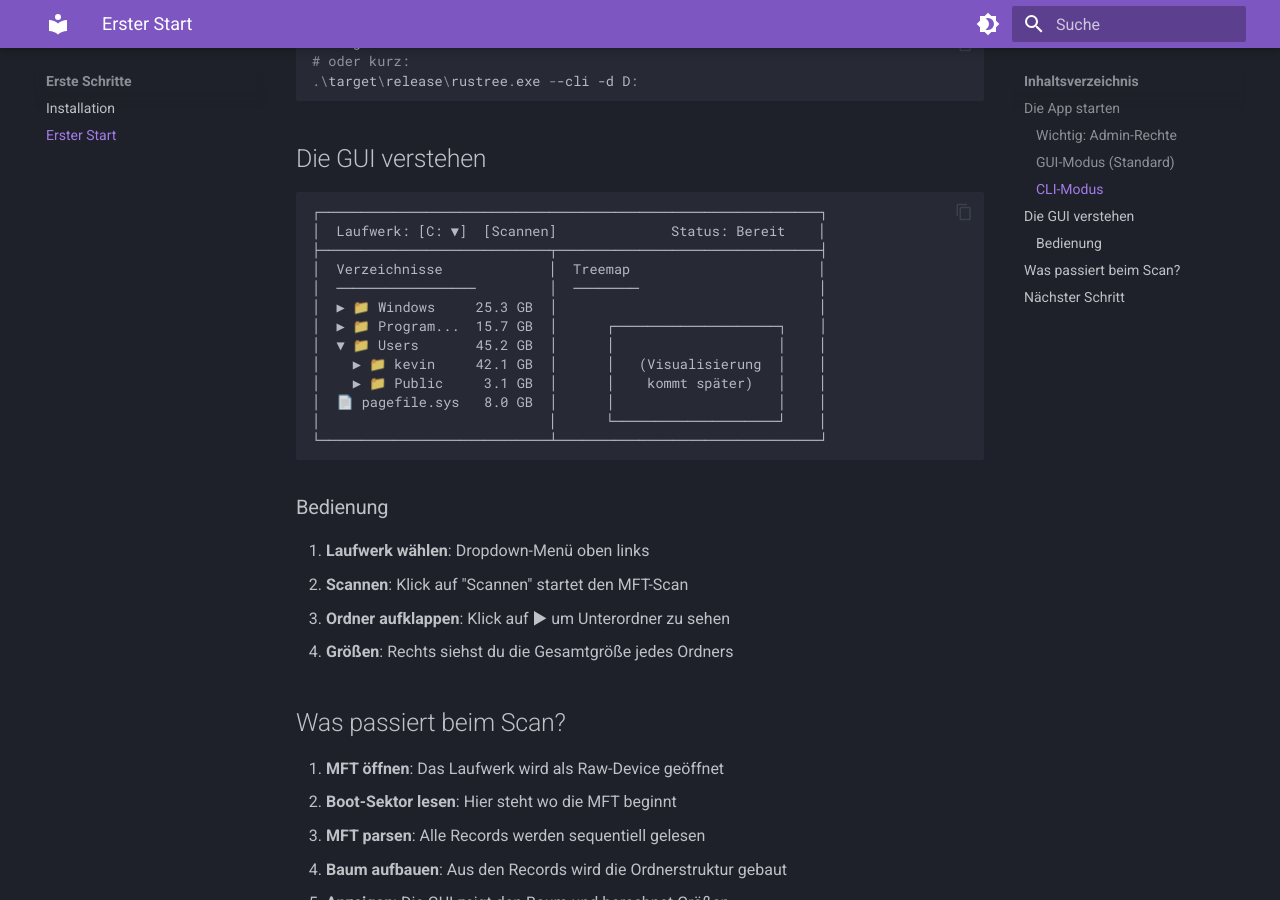
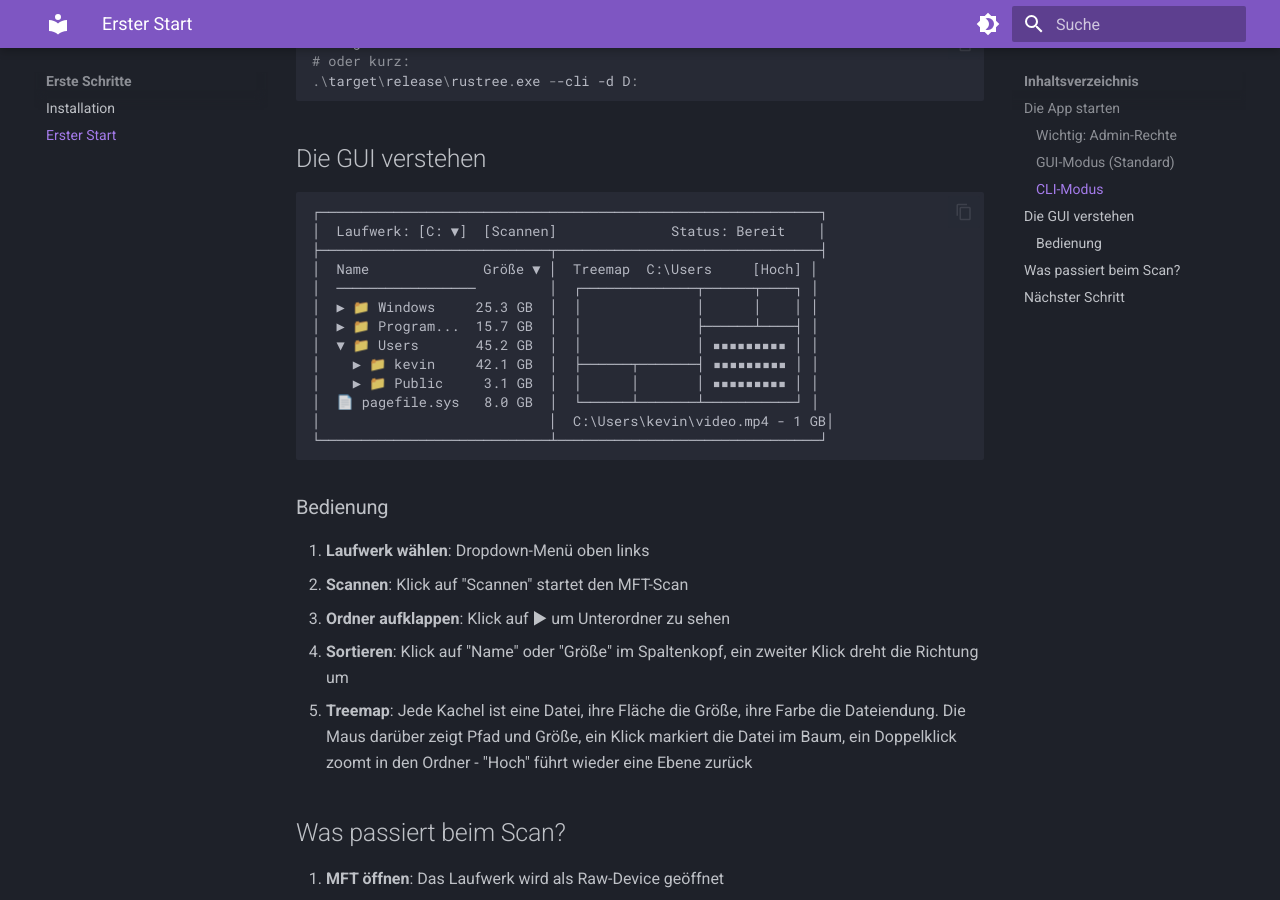
Before and after one commit to kmm-codes/rustree, an MkDocs documentation site: the page built from docs/getting-started/first-run.md, in a window 1280 px wide and 900 px high, scrolled down 957 px. Built offline with MkDocs 1.6.1 and Material for MkDocs 9.7.7, drawn with Linux system fonts in a browser that asks for light colours.

Commit message:
docs: Treemap, Sortierung und Scan-Zeiten beschreiben
Co-Authored-By: Claude Fable 5.1 <noreply@anthropic.com>
Claude-Session: https://claude.ai/code/session_01KvwsaMXntAnbvtLjoEdmPG

````diff
--- a/docs/getting-started/first-run.md
+++ b/docs/getting-started/first-run.md
@@ -47,15 +47,15 @@ Mit spezifischem Laufwerk:
 ┌─────────────────────────────────────────────────────────────┐
 │  Laufwerk: [C: ▼]  [Scannen]              Status: Bereit    │
 ├────────────────────────────┬────────────────────────────────┤
-│  Verzeichnisse             │  Treemap                       │
-│  ─────────────────         │  ────────                      │
-│  ▶ 📁 Windows     25.3 GB  │                                │
-│  ▶ 📁 Program...  15.7 GB  │      ┌────────────────────┐    │
-│  ▼ 📁 Users       45.2 GB  │      │                    │    │
-│    ▶ 📁 kevin     42.1 GB  │      │   (Visualisierung  │    │
-│    ▶ 📁 Public     3.1 GB  │      │    kommt später)   │    │
-│  📄 pagefile.sys   8.0 GB  │      │                    │    │
-│                            │      └────────────────────┘    │
+│  Name              Größe ▼ │  Treemap  C:\Users     [Hoch] │
+│  ─────────────────         │  ┌──────────────┬──────┬────┐ │
+│  ▶ 📁 Windows     25.3 GB  │  │              │      │    │ │
+│  ▶ 📁 Program...  15.7 GB  │  │              ├──────┴────┤ │
+│  ▼ 📁 Users       45.2 GB  │  │              │ ▪▪▪▪▪▪▪▪▪ │ │
+│    ▶ 📁 kevin     42.1 GB  │  ├──────┬───────┤ ▪▪▪▪▪▪▪▪▪ │ │
+│    ▶ 📁 Public     3.1 GB  │  │      │       │ ▪▪▪▪▪▪▪▪▪ │ │
+│  📄 pagefile.sys   8.0 GB  │  └──────┴───────┴───────────┘ │
+│                            │  C:\Users\kevin\video.mp4 - 1 GB│
 └────────────────────────────┴────────────────────────────────┘
 ```
 
@@ -64,7 +64,12 @@ Mit spezifischem Laufwerk:
 1. **Laufwerk wählen**: Dropdown-Menü oben links
 2. **Scannen**: Klick auf "Scannen" startet den MFT-Scan
 3. **Ordner aufklappen**: Klick auf ▶ um Unterordner zu sehen
-4. **Größen**: Rechts siehst du die Gesamtgröße jedes Ordners
+4. **Sortieren**: Klick auf "Name" oder "Größe" im Spaltenkopf, ein
+   zweiter Klick dreht die Richtung um
+5. **Treemap**: Jede Kachel ist eine Datei, ihre Fläche die Größe, ihre
+   Farbe die Dateiendung. Die Maus darüber zeigt Pfad und Größe, ein Klick
+   markiert die Datei im Baum, ein Doppelklick zoomt in den Ordner - "Hoch"
+   führt wieder eine Ebene zurück
 
 ## Was passiert beim Scan?
 
````
Also changed, not shown: README.md (+1 -0 lines), docs/architecture/overview.md (+20 -6 lines), docs/index.md (+5 -2 lines).
